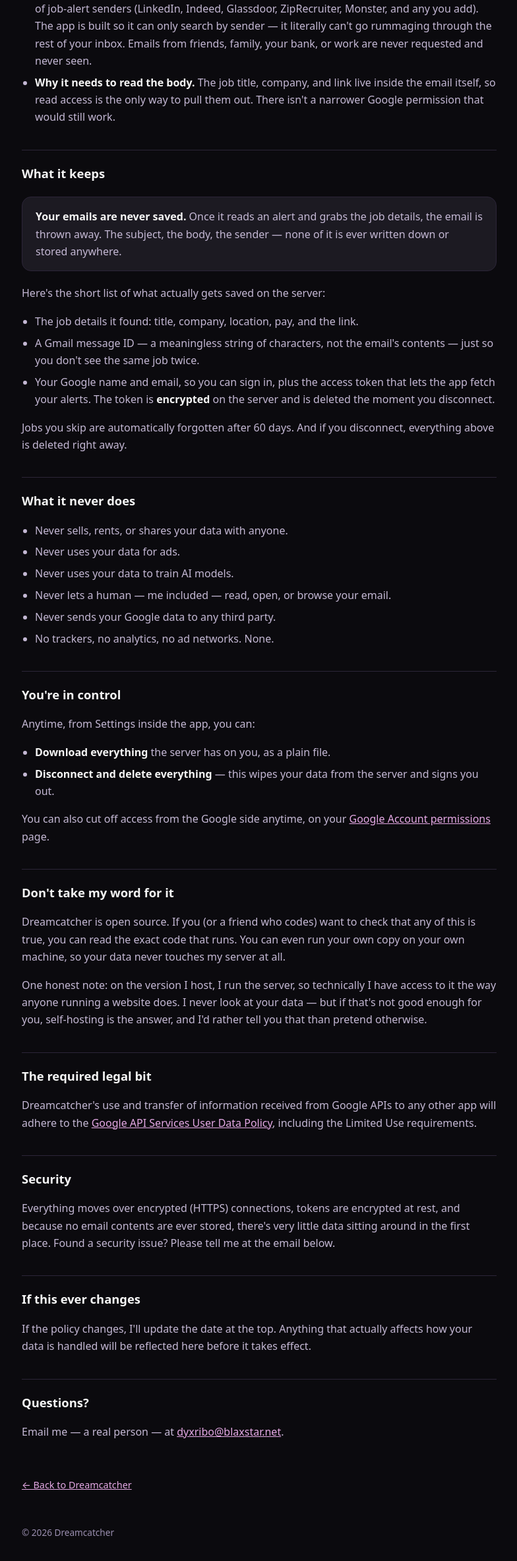
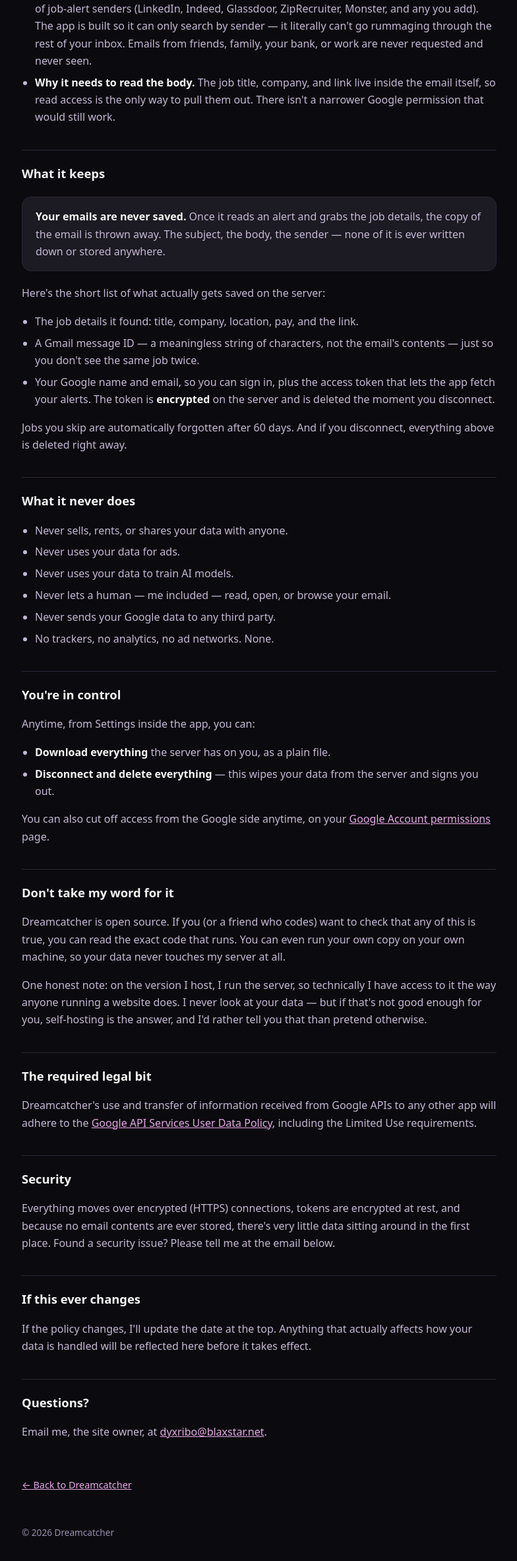
Before and after one commit to blaxstar/dreamcatcher, a website: page web/public/privacy.html in a window 1280 px wide. Shown: the part 683-3049 px from the top of the page at 66% size, without its empty margins (247-1031 px from the left). Drawn offline with Linux system fonts and the light colour scheme.

Commit message:
fix: update privacy page, readme

```diff
--- a/web/public/privacy.html
+++ b/web/public/privacy.html
@@ -117,7 +117,7 @@
       <h2>What it keeps</h2>
       <div class="callout">
         <strong>Your emails are never saved.</strong> Once it reads an alert and grabs the
-        job details, the email is thrown away. The subject, the body, the sender — none of it
+        job details, the copy of the email is thrown away. The subject, the body, the sender — none of it
         is ever written down or stored anywhere.
       </div>
       <p>Here's the short list of what actually gets saved on the server:</p>
@@ -199,7 +199,7 @@
 
       <h2>Questions?</h2>
       <p>
-        Email me — a real person — at
+        Email me, the site owner, at
         <a href="mailto:dyxribo@blaxstar.net">dyxribo@blaxstar.net</a>.
       </p>
 
```
Also changed, not shown: README.md.
